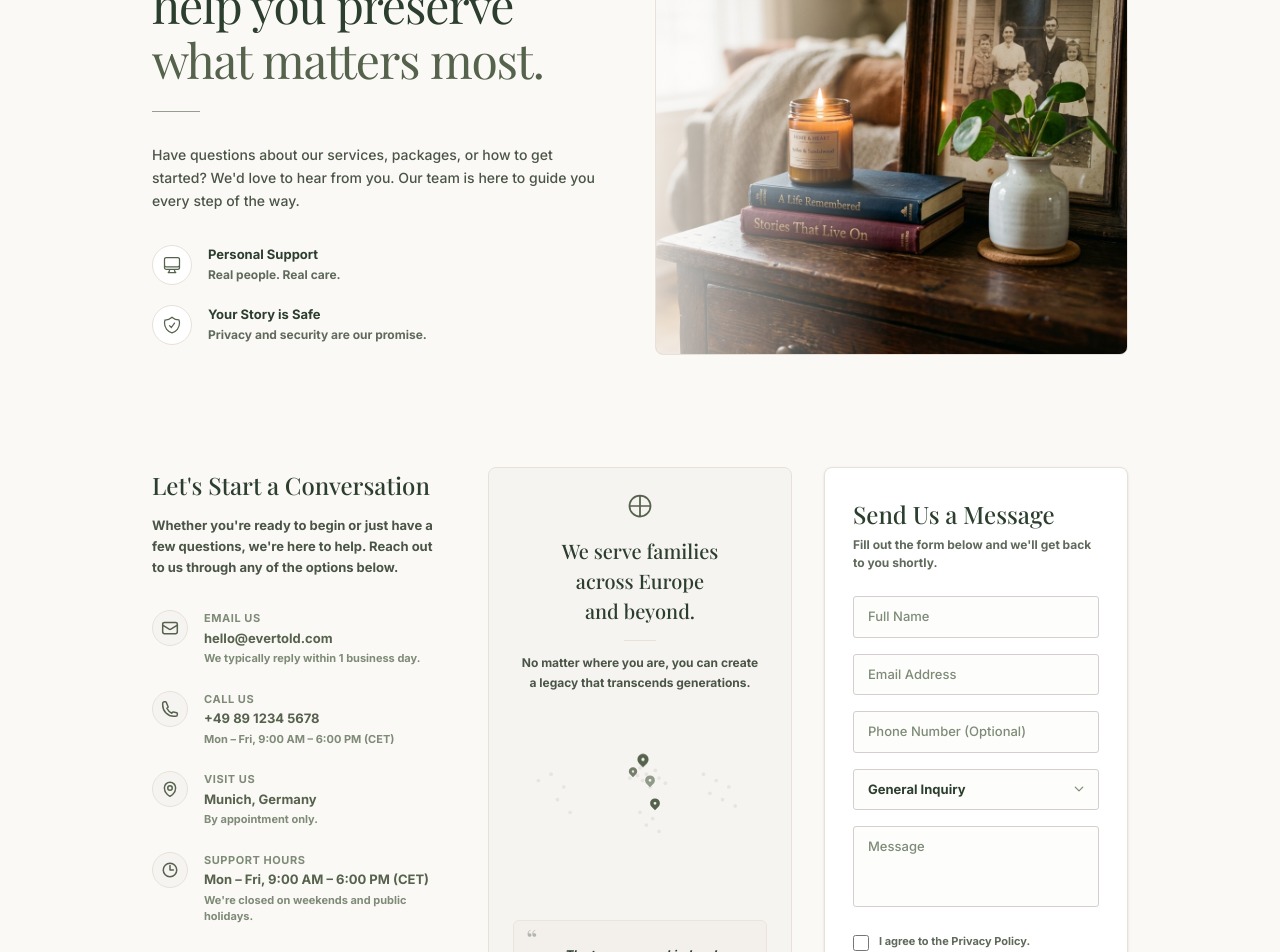
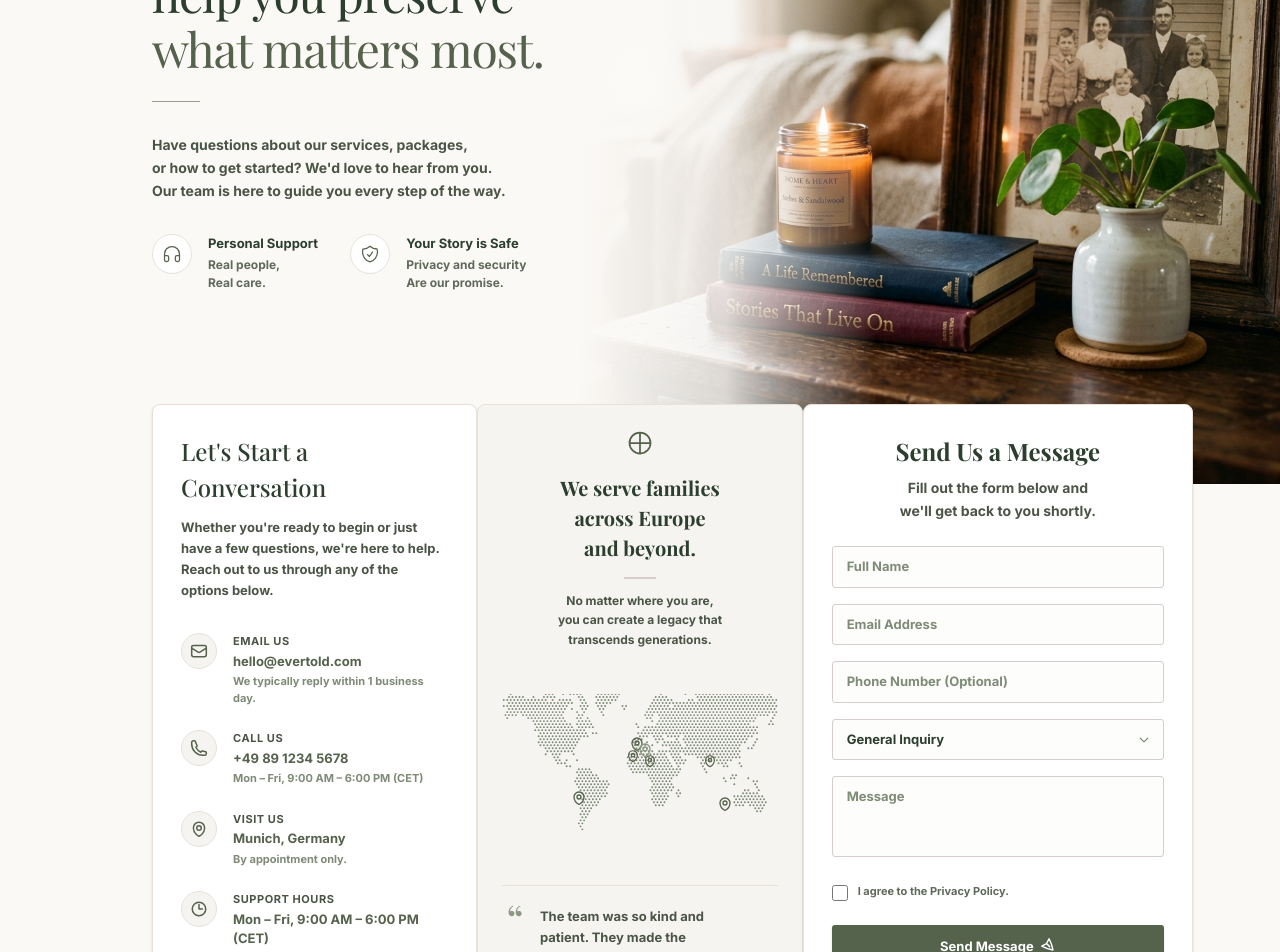
Before and after one commit to muhammad-saaim-dev/Ever-told, a Next.js app: page /contact in a window 1280 px wide. Shown: the part 260-1212 px from the top of the page. Built offline with nearby package versions, Linux system fonts and the light colour scheme; a web font is replaced by a local one.

Commit message:
contact us page set

```diff
--- /dev/null
+++ b/generate_map.js
@@ -0,0 +1,13 @@
+const DottedMap = require('dotted-map').default;
+
+const map = new DottedMap({ height: 40, grid: 'diagonal' });
+const svg = map.getSVG({
+  radius: 0.28,
+  color: '#7E8B77',
+  shape: 'circle',
+  backgroundColor: 'transparent'
+});
+
+const fs = require('fs');
+fs.writeFileSync('public/dotted-map.svg', svg);
+console.log("Map generated!");
--- a/src/app/contact/page.jsx
+++ b/src/app/contact/page.jsx
@@ -37,10 +37,27 @@ export default function ContactPage() {
   return (
     <div className="bg-[#FBF9F6] text-[#2C3E2D]">
       {/* Hero Section */}
-      <section className="relative overflow-hidden pt-12 md:pt-16 pb-12">
-        <div className="max-w-5xl mx-auto px-6 flex flex-col md:flex-row items-center justify-between gap-8 md:gap-12">
-          {/* Hero Left Content */}
-          <div className="w-full md:w-[48%] flex flex-col items-start z-10">
+      <section className="relative w-full overflow-hidden bg-[#FBF9F6]">
+        {/* Right Column - Image (Desktop only, absolutely positioned for full bleed) */}
+        <div className="absolute right-0 top-0 bottom-0 w-full lg:w-[55%] h-full z-0 pointer-events-none hidden lg:block">
+          <div className="relative w-full h-full">
+            <Image
+              src="/contact_hero.png"
+              alt="Cozy dresser with candle and vintage photo"
+              fill
+              priority
+              sizes="(max-width: 1024px) 100vw, 55vw"
+              className="object-cover object-center"
+            />
+            {/* Gradient overlays to blend the image seamlessly */}
+            <div className="absolute inset-y-0 left-0 w-[300px] bg-gradient-to-r from-[#FBF9F6] via-[#FBF9F6]/85 to-transparent" />
+          </div>
+        </div>
+
+        <div className="max-w-5xl mx-auto px-6 relative z-10 pt-12 md:pt-16 pb-32 md:pb-48">
+          <div className="grid grid-cols-1 lg:grid-cols-12 gap-12 lg:gap-8 items-center">
+            {/* Left Column - Text Content */}
+            <div className="lg:col-span-6 flex flex-col items-start">
               <span className="text-[12px] font-bold text-[#55624C] uppercase tracking-widest leading-none mb-6">
                 Contact Us
               </span>
@@ -52,21 +69,26 @@ export default function ContactPage() {
               </h1>
               <div className="w-12 h-[1.5px] bg-[#55624C]/60 mb-8"></div>
 
-            <p className="text-[14px] text-[#4A5546] font-medium leading-relaxed mb-8">
-              Have questions about our services, packages, or how to get started? We&apos;d love to hear from you. Our team is here to guide you every step of the way.
+              <p className="text-[14px] text-[#4A5546] font-bold leading-relaxed mb-8">
+                Have questions about our services, packages,<br />
+                or how to get started? We&apos;d love to hear from you.<br />
+                Our team is here to guide you every step of the way.
               </p>
 
               {/* Trust Badges */}
-            <div className="flex flex-col gap-5">
+              <div className="flex flex-col sm:flex-row gap-5 sm:gap-8">
                 <div className="flex items-start gap-4">
                   <div className="w-10 h-10 rounded-full border border-[#E8E1DA] flex items-center justify-center text-[#55624C] flex-shrink-0 bg-white">
-                  <svg className="w-5 h-5" fill="none" stroke="currentColor" strokeWidth="1.5" viewBox="0 0 24 24">
-                    <path strokeLinecap="round" strokeLinejoin="round" d="M9 17.25v1.007a3 3 0 01-.879 2.122L7.5 21h9l-.621-.621A3 3 0 0115 18.257V17.25m6-12V15a2.25 2.25 0 01-2.25 2.25H5.25A2.25 2.25 0 013 15V5.25m18 0A2.25 2.25 0 0018.75 3H5.25A2.25 2.25 0 003 5.25m18 0V12a2.25 2.25 0 01-2.25 2.25H5.25A2.25 2.25 0 013 12V5.25" />
+                    <svg className="w-5 h-5" fill="none" stroke="currentColor" strokeWidth="1.5" viewBox="0 0 24 24" strokeLinecap="round" strokeLinejoin="round">
+                      <path d="M3 14h3a2 2 0 0 1 2 2v3a2 2 0 0 1-2 2H5a2 2 0 0 1-2-2v-7a9 9 0 0 1 18 0v7a2 2 0 0 1-2 2h-1a2 2 0 0 1-2-2v-3a2 2 0 0 1 2-2h3" />
                     </svg>
                   </div>
                   <div>
                     <h4 className="text-[13px] font-bold text-[#2C3E2D]">Personal Support</h4>
-                  <p className="text-[12px] text-[#5F6A5B] font-bold mt-0.5">Real people. Real care.</p>
+                    <p className="text-[12px] text-[#5F6A5B] font-bold mt-0.5">
+                      Real people,<br />
+                      Real care.
+                    </p>
                   </div>
                 </div>
 
@@ -78,33 +100,41 @@ export default function ContactPage() {
                   </div>
                   <div>
                     <h4 className="text-[13px] font-bold text-[#2C3E2D]">Your Story is Safe</h4>
-                  <p className="text-[12px] text-[#5F6A5B] font-bold mt-0.5">Privacy and security are our promise.</p>
-                </div>
+                    <p className="text-[12px] text-[#5F6A5B] font-bold mt-0.5">
+                      Privacy and security<br />
+                      Are our promise.
+                    </p>
                   </div>
                 </div>
               </div>
 
-          {/* Hero Right Image with left-fade effect */}
-          <div className="w-full md:w-[50%] h-[350px] md:h-[480px] relative rounded-[8px] overflow-hidden border border-[#E8E1DA]">
+              {/* Inline Image for Mobile/Tablet */}
+              <div className="block lg:hidden mt-8 w-full relative aspect-[4/3] overflow-hidden rounded-[8px] border border-[#E8E1DA]">
                 <Image
                   src="/contact_hero.png"
                   alt="Cozy dresser with candle and vintage photo"
                   fill
-              className="object-cover object-center"
                   priority
+                  sizes="(max-width: 1024px) 100vw"
+                  className="object-cover"
                 />
-            {/* Smooth gradient fade to blend the image leftward on larger screens */}
-            <div className="absolute inset-0 bg-gradient-to-r from-[#FBF9F6] via-transparent to-transparent opacity-80 pointer-events-none hidden md:block"></div>
+                <div className="absolute inset-y-0 left-0 w-10 bg-gradient-to-r from-[#FBF9F6] to-transparent" />
+                <div className="absolute inset-y-0 right-0 w-10 bg-gradient-to-l from-[#FBF9F6] to-transparent" />
+              </div>
+            </div>
+
+            {/* Spacer Column - Keeps grid aligned on Desktop */}
+            <div className="lg:col-span-6 hidden lg:block" />
           </div>
         </div>
       </section>
 
       {/* Main 3-Column Content Section */}
-      <section className="py-12 md:py-16">
-        <div className="max-w-5xl mx-auto px-6 grid grid-cols-1 md:grid-cols-3 gap-8">
+      <section className="relative z-20 -mt-12 md:-mt-20 pb-4 md:pb-6">
+        <div className="max-w-5xl mx-auto px-6 grid grid-cols-1 md:grid-cols-3 gap-6 md:gap-0">
 
           {/* Column 1: Let's Start a Conversation */}
-          <div className="flex flex-col pr-0 md:pr-4">
+          <div className="bg-white border border-[#E8E1DA] rounded-[8px] p-6 md:p-7 shadow-sm flex flex-col">
             <h2 className="font-serif text-[24px] text-[#2C3E2D] font-medium mb-3">
               Let&apos;s Start a Conversation
             </h2>
@@ -121,7 +151,7 @@ export default function ContactPage() {
                   </svg>
                 </div>
                 <div>
-                  <h5 className="text-[11px] font-bold uppercase tracking-wider text-[#7E8B77]">Email Us</h5>
+                  <h5 className="text-[11px] font-bold uppercase tracking-wider text-[#4A5546]">Email Us</h5>
                   <a href="mailto:hello@evertold.com" className="text-[13px] text-[#55624C] font-bold hover:text-[#2C3E2D] block mt-0.5">
                     hello@evertold.com
                   </a>
@@ -136,7 +166,7 @@ export default function ContactPage() {
                   </svg>
                 </div>
                 <div>
-                  <h5 className="text-[11px] font-bold uppercase tracking-wider text-[#7E8B77]">Call Us</h5>
+                  <h5 className="text-[11px] font-bold uppercase tracking-wider text-[#4A5546]">Call Us</h5>
                   <a href="tel:+498912345678" className="text-[13px] text-[#55624C] font-bold hover:text-[#2C3E2D] block mt-0.5">
                     +49 89 1234 5678
                   </a>
@@ -152,7 +182,7 @@ export default function ContactPage() {
                   </svg>
                 </div>
                 <div>
-                  <h5 className="text-[11px] font-bold uppercase tracking-wider text-[#7E8B77]">Visit Us</h5>
+                  <h5 className="text-[11px] font-bold uppercase tracking-wider text-[#4A5546]">Visit Us</h5>
                   <span className="text-[13px] text-[#55624C] font-bold block mt-0.5">
                     Munich, Germany
                   </span>
@@ -167,7 +197,7 @@ export default function ContactPage() {
                   </svg>
                 </div>
                 <div>
-                  <h5 className="text-[11px] font-bold uppercase tracking-wider text-[#7E8B77]">Support Hours</h5>
+                  <h5 className="text-[11px] font-bold uppercase tracking-wider text-[#4A5546]">Support Hours</h5>
                   <span className="text-[13px] text-[#55624C] font-bold block mt-0.5">
                     Mon – Fri, 9:00 AM – 6:00 PM (CET)
                   </span>
@@ -184,97 +214,100 @@ export default function ContactPage() {
               <svg className="w-7 h-7 text-[#55624C]" fill="none" stroke="currentColor" strokeWidth="1.5" viewBox="0 0 24 24">
                 <path strokeLinecap="round" strokeLinejoin="round" d="M12 3v18M3 12h18M12 3a9 9 0 110 18 9 9 0 010-18z" />
               </svg>
-              <h3 className="font-serif text-[20px] text-[#2C3E2D] font-medium mt-4 mb-2.5">
+              <h3 className="font-serif text-[20px] text-[#2C3E2D] font-bold mt-4 mb-2.5">
                 We serve families <br />
                 across Europe <br />
                 and beyond.
               </h3>
-              <div className="w-8 h-[1px] bg-[#E8E1DA] my-1"></div>
+              <div className="w-8 h-[2px] bg-[#D5CDCE] my-1"></div>
               <p className="text-[12px] text-[#4A5546] font-bold leading-relaxed px-2 mt-2">
-                No matter where you are, you can create a legacy that transcends generations.
+                No matter where you are,<br />
+                you can create a legacy that<br />
+                transcends generations.
               </p>
             </div>
 
-            {/* Dotted Map Graphic (SVG) with Location Pins */}
+            {/* Dotted Map Graphic with Location Pins */}
             <div className="w-full h-[180px] my-6 relative flex items-center justify-center overflow-hidden">
-              <svg className="w-full h-full text-[#D5CDCE]" viewBox="0 0 200 100" fill="currentColor" opacity="0.4">
-                {/* World map representation using simple styled dots */}
-                <circle cx="20" cy="30" r="1.5" />
-                <circle cx="30" cy="25" r="1.5" />
-                <circle cx="40" cy="35" r="1.5" />
-                <circle cx="35" cy="45" r="1.5" />
-                <circle cx="45" cy="55" r="1.5" />
-
-                {/* Europe Dot Area */}
-                <circle cx="95" cy="22" r="1.5" />
-                <circle cx="100" cy="20" r="1.5" />
-                <circle cx="105" cy="25" r="1.5" />
-                <circle cx="102" cy="30" r="1.5" />
-                <circle cx="108" cy="35" r="1.5" />
-                <circle cx="112" cy="22" r="1.5" />
-                <circle cx="115" cy="28" r="1.5" />
-                <circle cx="120" cy="32" r="1.5" />
-                <circle cx="102" cy="18" r="1.5" />
-                <circle cx="98" cy="26" r="1.5" />
-                <circle cx="92" cy="28" r="1.5" />
-
-                {/* Asia/Other Dot Area */}
-                <circle cx="150" cy="25" r="1.5" />
-                <circle cx="160" cy="30" r="1.5" />
-                <circle cx="155" cy="40" r="1.5" />
-                <circle cx="165" cy="45" r="1.5" />
-                <circle cx="170" cy="35" r="1.5" />
-                <circle cx="175" cy="50" r="1.5" />
-
-                {/* Africa */}
-                <circle cx="100" cy="55" r="1.5" />
-                <circle cx="105" cy="65" r="1.5" />
-                <circle cx="110" cy="60" r="1.5" />
-                <circle cx="115" cy="70" r="1.5" />
-              </svg>
+              <img src="/dotted-map.svg" alt="Map" className="w-[110%] max-w-none opacity-100 object-contain" />
 
               {/* Green Location Pins overlays */}
-              <div className="absolute top-[22%] left-[48%] animate-bounce">
-                <svg className="w-4 h-4 text-[#55624C]" fill="currentColor" viewBox="0 0 20 20">
-                  <path fillRule="evenodd" d="M5.05 4.05a7 7 0 119.9 9.9L10 18.9l-4.95-4.95a7 7 0 010-9.9zM10 11a2 2 0 100-4 2 2 0 000 4z" clipRule="evenodd" />
+              {/* South America */}
+              <div className="absolute top-[65%] left-[25%]">
+                <svg className="w-4 h-4 text-[#55624C]" fill="none" stroke="currentColor" strokeWidth="2" viewBox="0 0 24 24">
+                  <path strokeLinecap="round" strokeLinejoin="round" d="M15 10.5a3 3 0 11-6 0 3 3 0 016 0z" />
+                  <path strokeLinecap="round" strokeLinejoin="round" d="M19.5 10.5c0 7.142-7.5 11.25-7.5 11.25S4.5 17.642 4.5 10.5a7.5 7.5 0 1115 0z" />
                 </svg>
               </div>
-              <div className="absolute top-[32%] left-[51%] animate-pulse">
-                <svg className="w-3.5 h-3.5 text-[#8C9885]" fill="currentColor" viewBox="0 0 20 20">
-                  <path fillRule="evenodd" d="M5.05 4.05a7 7 0 119.9 9.9L10 18.9l-4.95-4.95a7 7 0 010-9.9zM10 11a2 2 0 100-4 2 2 0 000 4z" clipRule="evenodd" />
+
+              {/* Europe Cluster */}
+              <div className="absolute top-[35%] left-[46%]">
+                <svg className="w-4 h-4 text-[#55624C]" fill="none" stroke="currentColor" strokeWidth="2" viewBox="0 0 24 24">
+                  <path strokeLinecap="round" strokeLinejoin="round" d="M15 10.5a3 3 0 11-6 0 3 3 0 016 0z" />
+                  <path strokeLinecap="round" strokeLinejoin="round" d="M19.5 10.5c0 7.142-7.5 11.25-7.5 11.25S4.5 17.642 4.5 10.5a7.5 7.5 0 1115 0z" />
                 </svg>
               </div>
-              <div className="absolute top-[28%] left-[45%]">
-                <svg className="w-3 h-3 text-[#55624C]/80" fill="currentColor" viewBox="0 0 20 20">
-                  <path fillRule="evenodd" d="M5.05 4.05a7 7 0 119.9 9.9L10 18.9l-4.95-4.95a7 7 0 010-9.9zM10 11a2 2 0 100-4 2 2 0 000 4z" clipRule="evenodd" />
+              <div className="absolute top-[42%] left-[45%]">
+                <svg className="w-3.5 h-3.5 text-[#55624C]" fill="none" stroke="currentColor" strokeWidth="2" viewBox="0 0 24 24">
+                  <path strokeLinecap="round" strokeLinejoin="round" d="M15 10.5a3 3 0 11-6 0 3 3 0 016 0z" />
+                  <path strokeLinecap="round" strokeLinejoin="round" d="M19.5 10.5c0 7.142-7.5 11.25-7.5 11.25S4.5 17.642 4.5 10.5a7.5 7.5 0 1115 0z" />
                 </svg>
               </div>
-              <div className="absolute top-[45%] left-[53%]">
-                <svg className="w-3.5 h-3.5 text-[#55624C]" fill="currentColor" viewBox="0 0 20 20">
-                  <path fillRule="evenodd" d="M5.05 4.05a7 7 0 119.9 9.9L10 18.9l-4.95-4.95a7 7 0 010-9.9zM10 11a2 2 0 100-4 2 2 0 000 4z" clipRule="evenodd" />
+              <div className="absolute top-[38%] left-[49%]">
+                <svg className="w-4 h-4 text-[#8C9885]" fill="none" stroke="currentColor" strokeWidth="2" viewBox="0 0 24 24">
+                  <path strokeLinecap="round" strokeLinejoin="round" d="M15 10.5a3 3 0 11-6 0 3 3 0 016 0z" />
+                  <path strokeLinecap="round" strokeLinejoin="round" d="M19.5 10.5c0 7.142-7.5 11.25-7.5 11.25S4.5 17.642 4.5 10.5a7.5 7.5 0 1115 0z" />
+                </svg>
+              </div>
+              <div className="absolute top-[45%] left-[51%]">
+                <svg className="w-3.5 h-3.5 text-[#55624C]" fill="none" stroke="currentColor" strokeWidth="2" viewBox="0 0 24 24">
+                  <path strokeLinecap="round" strokeLinejoin="round" d="M15 10.5a3 3 0 11-6 0 3 3 0 016 0z" />
+                  <path strokeLinecap="round" strokeLinejoin="round" d="M19.5 10.5c0 7.142-7.5 11.25-7.5 11.25S4.5 17.642 4.5 10.5a7.5 7.5 0 1115 0z" />
+                </svg>
+              </div>
+
+              {/* East Asia */}
+              <div className="absolute top-[45%] left-[73%]">
+                <svg className="w-3.5 h-3.5 text-[#55624C]" fill="none" stroke="currentColor" strokeWidth="2" viewBox="0 0 24 24">
+                  <path strokeLinecap="round" strokeLinejoin="round" d="M15 10.5a3 3 0 11-6 0 3 3 0 016 0z" />
+                  <path strokeLinecap="round" strokeLinejoin="round" d="M19.5 10.5c0 7.142-7.5 11.25-7.5 11.25S4.5 17.642 4.5 10.5a7.5 7.5 0 1115 0z" />
+                </svg>
+              </div>
+
+              {/* Australia */}
+              <div className="absolute top-[68%] left-[78%]">
+                <svg className="w-4 h-4 text-[#55624C]" fill="none" stroke="currentColor" strokeWidth="2" viewBox="0 0 24 24">
+                  <path strokeLinecap="round" strokeLinejoin="round" d="M15 10.5a3 3 0 11-6 0 3 3 0 016 0z" />
+                  <path strokeLinecap="round" strokeLinejoin="round" d="M19.5 10.5c0 7.142-7.5 11.25-7.5 11.25S4.5 17.642 4.5 10.5a7.5 7.5 0 1115 0z" />
                 </svg>
               </div>
             </div>
 
             {/* Bottom Testimonial Quote */}
-            <div className="w-full bg-[#EBE4DD]/30 border border-[#EBE4DD] rounded-[6px] p-4 relative">
-              <span className="text-[28px] font-serif text-[#55624C] opacity-40 absolute top-1 left-3 select-none leading-none">“</span>
-              <p className="text-[12px] text-[#2C3E2D] font-bold italic leading-relaxed pt-2 px-3">
-                The team was so kind and patient. They made the entire process simple and incredibly meaningful.
+            <div className="w-full pt-5 mt-2 border-t border-[#E8E1DA] flex items-start gap-4 pl-1 pr-2">
+              <span className="text-[42px] font-serif text-[#8C9885] leading-none mt-[-8px]">“</span>
+              <div className="flex flex-col text-left">
+                <p className="text-[13px] text-[#4A5546] font-bold leading-relaxed">
+                  The team was so kind and <br />
+                  patient. They made the <br />
+                  entire process simple and <br />
+                  incredibly meaningful.
                 </p>
-              <span className="text-[11px] font-bold text-[#55624C] block mt-2">
+                <span className="text-[13px] font-bold text-[#4A5546] block mt-3">
                   — Anna Müller, Client
                 </span>
               </div>
             </div>
+          </div>
 
           {/* Column 3: Send Us a Message Form Card */}
-          <div className="bg-white border border-[#E8E1DA] rounded-[8px] p-6 md:p-7 shadow-sm">
-            <h2 className="font-serif text-[24px] text-[#2C3E2D] font-medium mb-1">
+          <div className="bg-white border border-[#E8E1DA] rounded-[8px] p-6 md:p-7 shadow-sm md:w-[120%] relative z-10">
+            <h2 className="font-serif text-[24px] text-[#2C3E2D] font-bold mb-2 text-center">
               Send Us a Message
             </h2>
-            <p className="text-[12px] text-[#5F6A5B] font-bold mb-6">
-              Fill out the form below and we&apos;ll get back to you shortly.
+            <p className="text-[14px] text-[#4A5546] font-bold mb-6 text-center leading-relaxed">
+              Fill out the form below and <br />
+              we&apos;ll get back to you shortly.
             </p>
 
             {submitted ? (
@@ -305,7 +338,7 @@ export default function ContactPage() {
                     onChange={handleChange}
                     required
                     placeholder="Full Name"
-                    className="w-full bg-[#FBF9F6]/40 border border-[#D5CDCE] rounded-[3px] px-3.5 py-2.5 text-[13px] font-medium text-[#2C3E2D] placeholder-[#7E8B77] focus:outline-none focus:border-[#55624C] focus:bg-white transition-all"
+                    className="w-full bg-[#FBF9F6]/40 border border-[#D5CDCE] rounded-[3px] px-3.5 py-2.5 text-[13px] font-bold text-[#2C3E2D] placeholder-[#7E8B77] focus:outline-none focus:border-[#55624C] focus:bg-white transition-all"
                   />
                 </div>
 
@@ -317,7 +350,7 @@ export default function ContactPage() {
                     onChange={handleChange}
                     required
                     placeholder="Email Address"
-                    className="w-full bg-[#FBF9F6]/40 border border-[#D5CDCE] rounded-[3px] px-3.5 py-2.5 text-[13px] font-medium text-[#2C3E2D] placeholder-[#7E8B77] focus:outline-none focus:border-[#55624C] focus:bg-white transition-all"
+                    className="w-full bg-[#FBF9F6]/40 border border-[#D5CDCE] rounded-[3px] px-3.5 py-2.5 text-[13px] font-bold text-[#2C3E2D] placeholder-[#7E8B77] focus:outline-none focus:border-[#55624C] focus:bg-white transition-all"
                   />
                 </div>
 
@@ -328,7 +361,7 @@ export default function ContactPage() {
                     value={formData.phone}
                     onChange={handleChange}
                     placeholder="Phone Number (Optional)"
-                    className="w-full bg-[#FBF9F6]/40 border border-[#D5CDCE] rounded-[3px] px-3.5 py-2.5 text-[13px] font-medium text-[#2C3E2D] placeholder-[#7E8B77] focus:outline-none focus:border-[#55624C] focus:bg-white transition-all"
+                    className="w-full bg-[#FBF9F6]/40 border border-[#D5CDCE] rounded-[3px] px-3.5 py-2.5 text-[13px] font-bold text-[#2C3E2D] placeholder-[#7E8B77] focus:outline-none focus:border-[#55624C] focus:bg-white transition-all"
                   />
                 </div>
 
@@ -359,7 +392,7 @@ export default function ContactPage() {
                     required
                     rows="3.5"
                     placeholder="Message"
-                    className="w-full bg-[#FBF9F6]/40 border border-[#D5CDCE] rounded-[3px] px-3.5 py-2.5 text-[13px] font-medium text-[#2C3E2D] placeholder-[#7E8B77] focus:outline-none focus:border-[#55624C] focus:bg-white transition-all resize-none"
+                    className="w-full bg-[#FBF9F6]/40 border border-[#D5CDCE] rounded-[3px] px-3.5 py-2.5 text-[13px] font-bold text-[#2C3E2D] placeholder-[#7E8B77] focus:outline-none focus:border-[#55624C] focus:bg-white transition-all resize-none"
                   ></textarea>
                 </div>
 
@@ -402,8 +435,8 @@ export default function ContactPage() {
       </section>
 
       {/* Reused Bottom CTA Section */}
-      <section className="bg-white pt-2 pb-20 px-6">
-        <div className="max-w-5xl mx-auto bg-[#F6F4F1] rounded-[8px] p-8 md:p-12 flex flex-col md:flex-row items-center justify-between gap-8 border border-[#E8E1DA] overflow-hidden relative">
+      <section className="pt-2 pb-20 px-6 relative z-10">
+        <div className="max-w-5xl md:max-w-[1092px] mx-auto bg-[#F6F4F1] rounded-[8px] p-8 md:p-12 flex flex-col md:flex-row items-center justify-between gap-8 border border-[#E8E1DA] overflow-hidden relative md:translate-x-[34px]">
           {/* Left background image context (coffee and notebook detail from pricing_hero_desk) */}
           <div className="absolute left-0 top-0 bottom-0 w-1/3 hidden md:block z-0 pointer-events-none opacity-45">
             <Image
```
Also changed, not shown: public/dotted-map.svg (added). Lines whose indentation alone changed are shown as unchanged.
